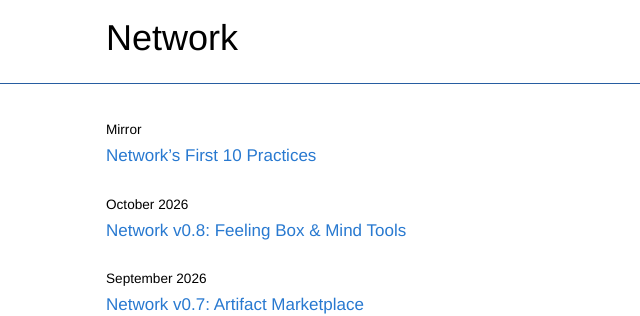
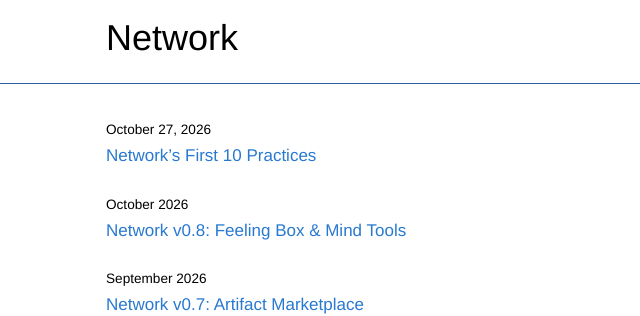
Before and after one commit to networkf/network.github.io, a Jekyll site: the page built from index.md, in a window 1280 px wide. Shown: the top 316 px of the page, without its empty margins (169-809 px from the left). Built offline with Jekyll 4.4.1, drawn with Linux system fonts in a browser that asks for light colours; some web fonts are replaced; our own code applies the rules of GitHub Pages for plain Markdown files; the repository's description, which GitHub fills in, is left out.

Commit message:
Front page: show date for First 10 Practices, not Mirror

```diff
--- a/index.md
+++ b/index.md
@@ -6,7 +6,7 @@ layout: default
 </head>
 ---
 
-<small>Mirror</small><br>
+<small>October 27, 2026</small><br>
 [Network's First 10 Practices](/2026/10/27/first-10-practices.html)
 <br>
 
```
